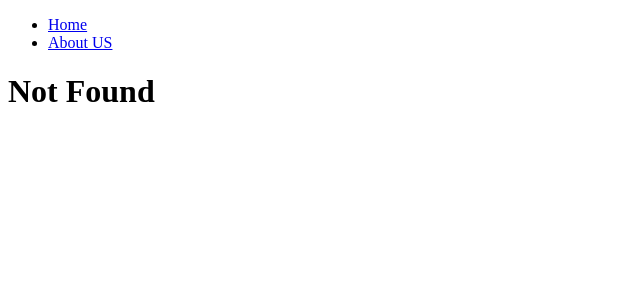
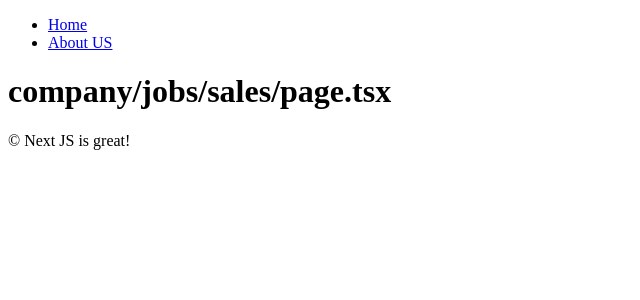
Before and after one commit to rami242424/nextjs-intro3, a Next.js app: page /about-us/company/jobs/sales in a window 1280 px wide. Before the commit this address had no page. Shown: the top 300 px of the page, without its empty margins (0-640 px from the left). Built offline with nearby package versions, Linux system fonts and the light colour scheme.

Commit message:
#2.7 Layouts

```diff
--- /dev/null
+++ b/app/about-us/company/jobs/sales/page.tsx
@@ -0,0 +1,5 @@
+export default function Page(){
+    return (
+        <h1>company/jobs/sales/page.tsx</h1>
+    );
+}
```
